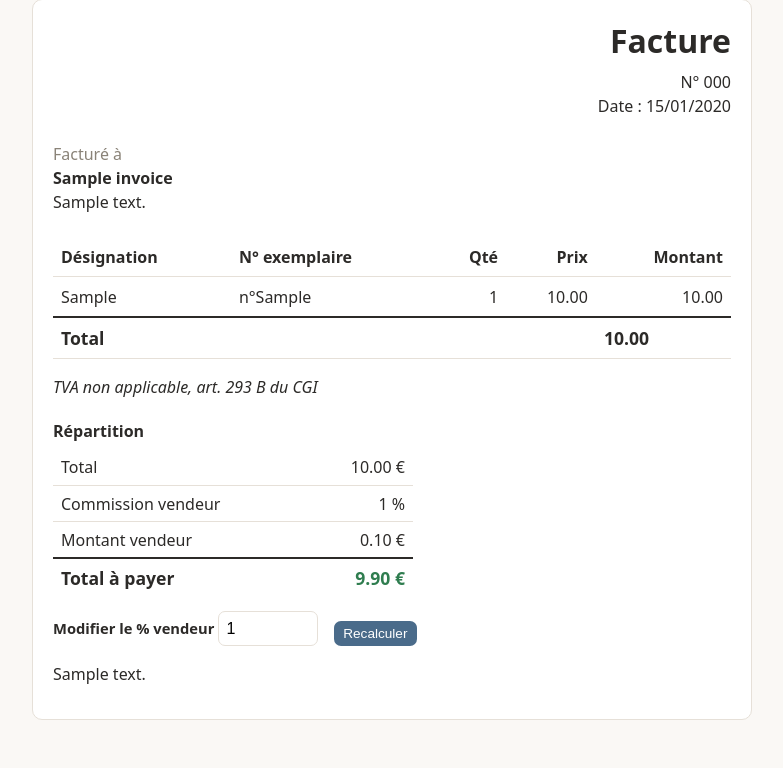
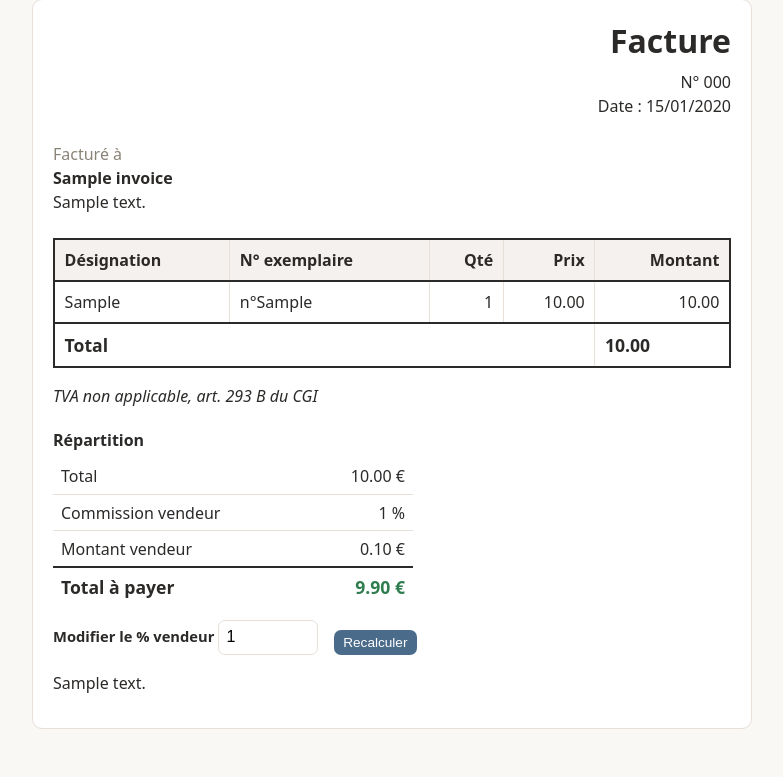
Before and after one commit to khosta1/stock-aquarelle, a Flask app: page /factures/1 in a window 1280 px wide. Shown: the part 138-915 px from the top of the page, without its empty margins (152-935 px from the left). Before the commit the page ends 858 px from the top, so only its background shows below. Run offline with Flask 3, Linux system fonts and the light colour scheme; the visitor is signed in with stand-in values (Sample User, id 1); tables that the repository leaves empty hold one stand-in row (values such as "Sample post"); some libraries are stand-ins or nearby versions.

Commit message:
Invoice: bordered line-items table to separate it visually
Co-Authored-By: Claude Opus 4.8 <noreply@anthropic.com>

```diff
--- a/static/style.css
+++ b/static/style.css
@@ -234,8 +234,9 @@ ul.stats li strong { font-size: 1.35rem; }
 .invoice-meta { text-align: right; }
 .invoice-meta h1 { margin: 0 0 0.3rem; }
 .invoice-client { margin-bottom: 1.5rem; }
-.invoice-table { width: 100%; border-collapse: collapse; margin-bottom: 1rem; }
-.invoice-table th, .invoice-table td { padding: 0.45rem 0.5rem; border-bottom: 1px solid var(--line); text-align: left; }
+.invoice-table { width: 100%; border-collapse: collapse; margin-bottom: 1rem; border: 2px solid var(--ink); }
+.invoice-table th, .invoice-table td { padding: 0.5rem 0.6rem; border: 1px solid var(--line); text-align: left; }
+.invoice-table thead th { background: #f4f1ee; border-bottom: 2px solid var(--ink); }
 .invoice-table th:nth-child(n+3), .invoice-table td:nth-child(n+3) { text-align: right; }
 .invoice-total td { font-weight: 700; font-size: 1.1rem; border-top: 2px solid var(--ink); }
 .invoice-vat { font-style: italic; }
```
